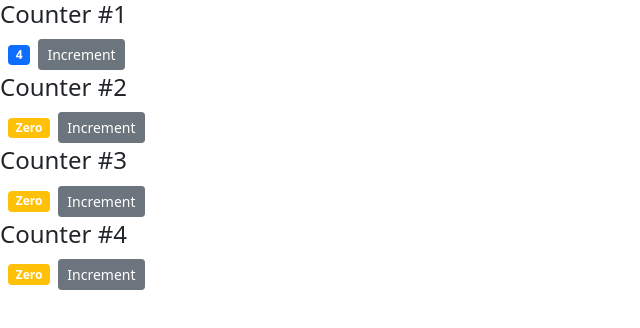
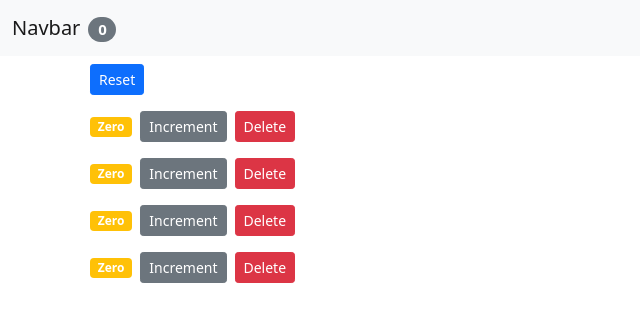
Before and after one commit to cjrsmith/counter-app, a React (Create React App) app: page / in a window 1280 px wide. Shown: the top 328 px of the page, without its empty margins (0-640 px from the left). Built offline with nearby package versions, Linux system fonts and the light colour scheme.

Commit message:
Added navbar component and refactored code.

```diff
--- a/src/App.js
+++ b/src/App.js
@@ -1,25 +1,53 @@
-import logo from './logo.svg';
-import './App.css';
+import NavBar from "./components/navbar";
+import "./App.css";
+import Counters from "./components/counters";
+import React, { Component } from "react";
 
-function App() {
-  return (
-    <div className="App">
-      <header className="App-header">
-        <img src={logo} className="App-logo" alt="logo" />
-        <p>
-          Edit <code>src/App.js</code> and save to reload.
-        </p>
-        <a
-          className="App-link"
-          href="https://reactjs.org"
-          target="_blank"
-          rel="noopener noreferrer"
-        >
-          Learn React
-        </a>
-      </header>
-    </div>
-  );
+class App extends Component {
+  state = {
+    counters: [
+      { id: 1, value: 0 },
+      { id: 2, value: 0 },
+      { id: 3, value: 0 },
+      { id: 4, value: 0 },
+    ],
+  };
+
+  handleIncrement = (counter) => {
+    const counters = [...this.state.counters];
+    const index = counters.indexOf(counter);
+    counters[index] = { ...counter };
+    counters[index].value++;
+    this.setState({ counters });
+  };
+  handleReset = () => {
+    const counters = this.state.counters.map((c) => {
+      c.value = 0;
+      return c;
+    });
+    this.setState({ counters });
+  };
+  handleDelete = (buttonId) => {
+    const counters = this.state.counters.filter((c) => c.id !== buttonId);
+    this.setState({ counters });
+  };
+  render() {
+    return (
+      <React.Fragment>
+        <NavBar
+          totalCounters={this.state.counters.filter((c) => c.value > 0).length}
+        />
+        <main className="container">
+          <Counters
+            counters={this.state.counters}
+            onReset={this.handleReset}
+            onIncrement={this.handleIncrement}
+            onDelete={this.handleDelete}
+          />
+        </main>
+      </React.Fragment>
+    );
+  }
 }
 
 export default App;
--- a/src/components/counter.jsx
+++ b/src/components/counter.jsx
@@ -1,27 +1,20 @@
 import React, { Component } from "react";
 
 class Counter extends Component {
-  state = {
-    value: this.props.value,
-  };
-  styles = {
-    fontSize: 15,
-    fontWeight: "bold",
-  };
-
-  handleIncrement = () => {
-    this.setState({ value: this.state.value + 1 });
-  };
-
   render() {
+    const { onIncrement, onDelete, counter } = this.props;
     return (
       <div>
-        <h4>Counter #{this.props.id}</h4>
         <span className={this.getBadgeClasses()}>{this.formatCount()}</span>
         <button
-          onClick={this.handleIncrement}
+          onClick={() => onIncrement(counter)}
           className="btn btn-secondary btn-sm">
           Increment
+        </button>
+        <button
+          onClick={() => onDelete(counter.id)}
+          className="btn btn-sm btn-danger m-2">
+          Delete
         </button>
       </div>
     );
@@ -29,12 +22,12 @@
 
   getBadgeClasses() {
     let classes = "badge m-2 bg-";
-    classes += this.state.value === 0 ? "warning" : "primary";
+    classes += this.props.counter.value === 0 ? "warning" : "primary";
     return classes;
   }
 
   formatCount() {
-    const { value: count } = this.state;
+    const { value: count } = this.props.counter;
     return count === 0 ? "Zero" : count;
   }
 }
--- a/src/components/counters.jsx
+++ b/src/components/counters.jsx
@@ -2,19 +2,20 @@
 import Counter from "./counter";
 
 class Counters extends Component {
-  state = {
-    counters: [
-      { id: 1, value: 4 },
-      { id: 2, value: 0 },
-      { id: 3, value: 0 },
-      { id: 4, value: 0 },
-    ],
-  };
   render() {
+    const { onReset, onDelete, onIncrement, counters } = this.props;
     return (
       <div>
-        {this.state.counters.map((counter) => (
-          <Counter key={counter.id} value={counter.value} id={counter.id} />
+        <button onClick={onReset} className="btn-primary btn btn-sm m-2">
+          Reset
+        </button>
+        {counters.map((counter) => (
+          <Counter
+            key={counter.id}
+            counter={counter}
+            onDelete={onDelete}
+            onIncrement={onIncrement}
+          />
         ))}
       </div>
     );
--- /dev/null
+++ b/src/components/navbar.jsx
@@ -0,0 +1,16 @@
+const Navbar = ({ totalCounters }) => {
+  return (
+    <nav className="navbar navbar-light bg-light">
+      <div className="container-fluid">
+        <a className="navbar-brand" href="#">
+          Navbar
+          <span className="badge rounded-pill bg-secondary ms-2">
+            {totalCounters}
+          </span>
+        </a>
+      </div>
+    </nav>
+  );
+};
+
+export default Navbar;
--- a/src/index.js
+++ b/src/index.js
@@ -1,11 +1,10 @@
 import React from "react";
 import ReactDOM from "react-dom";
 import "./index.css";
-//import App from "./App";
+import App from "./App";
 import reportWebVitals from "./reportWebVitals";
 import "bootstrap/dist/css/bootstrap.css";
-import Counters from "./components/counters";
 
-ReactDOM.render(<Counters />, document.getElementById("root"));
+ReactDOM.render(<App />, document.getElementById("root"));
 
 reportWebVitals();
```
